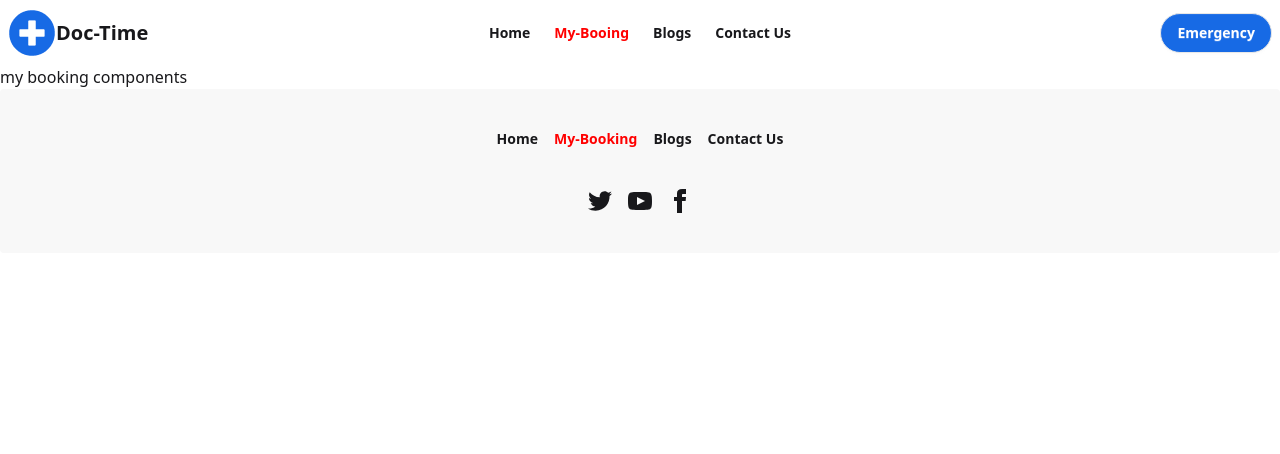
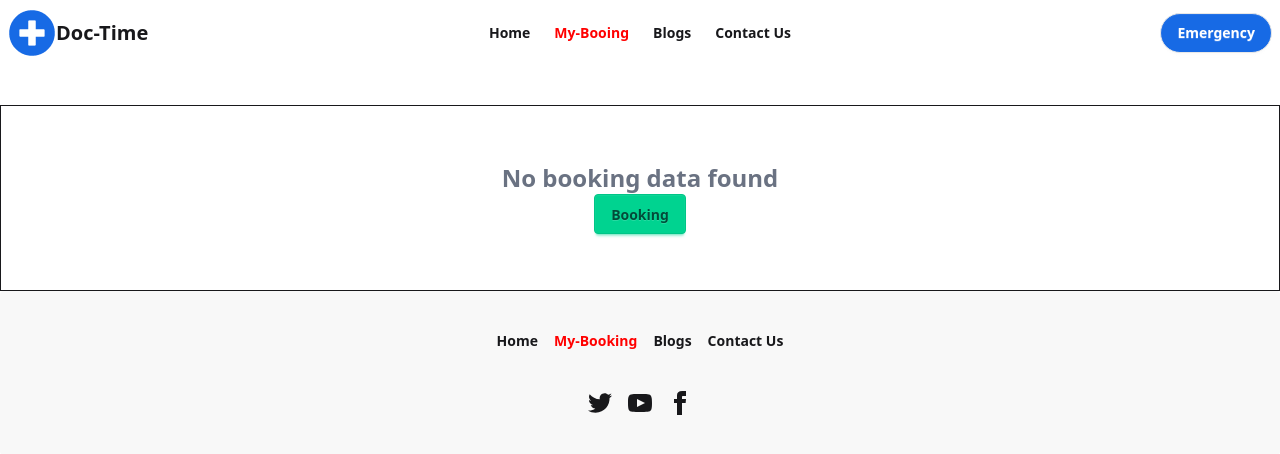
Before and after one commit to yeahieaKhan/doc-time, a React (Vite) app: page /mybooking in a window 1280 px wide. Shown: the top 454 px of the page. Built offline with nearby package versions, Linux system fonts and the light colour scheme.

Commit message:
done alert problem

```diff
--- a/src/components/Doctors/DoctorDetails.jsx
+++ b/src/components/Doctors/DoctorDetails.jsx
@@ -1,4 +1,4 @@
-import { Link, useLoaderData, useParams } from "react-router";
+import { Link, useLoaderData, useNavigate, useParams } from "react-router";
 import Navbar from "../pages/Navbar";
 import { addFavorite } from "../Utilitys";
 import { toast } from "react-toastify";
@@ -6,6 +6,7 @@ import { toast } from "react-toastify";
 const DoctorDetails = () => {
   const data = useLoaderData();
   const { id } = useParams();
+  const navigate = useNavigate();
   const singleDoctor = data.find((doctor) => doctor.id === parseInt(id));
   const {
     name,
@@ -18,9 +19,12 @@ const DoctorDetails = () => {
   } = singleDoctor;
 
   const handleFavorite = (name) => {
-    addFavorite(singleDoctor);
+    const isBooked = addFavorite(singleDoctor);
 
-    toast.success(`doctor appoinment booked${name}`);
+    if (isBooked) {
+      toast.success(`doctor appoinment booked${name}`);
+      navigate("/mybooking");
+    }
   };
 
   return (
--- a/src/components/MyBooking/BookingView.jsx
+++ b/src/components/MyBooking/BookingView.jsx
@@ -1,8 +1,7 @@
 import React from "react";
 
 const BookingView = ({ doctor, handleFavorite }) => {
-  const { id, name, designation, fee } = doctor;
-
+  const { id, name, designation, fee } = doctor || {};
   return (
     <div className="border w-7xl mx-auto mt-10  p-14">
       <div className="md:flex md:justify-between">
--- /dev/null
+++ b/src/components/MyBooking/EmptyState.jsx
@@ -0,0 +1,20 @@
+import React from "react";
+import { Link, NavLink } from "react-router";
+
+const EmptyState = () => {
+  return (
+    <div>
+      {" "}
+      <div className="border w-7xl mx-auto mt-10 p-14 text-center">
+        <h2 className="text-2xl font-bold text-gray-500">
+          No booking data found
+        </h2>
+        <NavLink to={"/"}>
+          <button className="btn btn-success cursor-pointer">Booking</button>
+        </NavLink>
+      </div>
+    </div>
+  );
+};
+
+export default EmptyState;
--- a/src/components/MyBooking/Mybooking.jsx
+++ b/src/components/MyBooking/Mybooking.jsx
@@ -3,6 +3,7 @@ import React, { useEffect, useState } from "react";
 import { getFavorites, removeFavorite } from "../Utilitys";
 import BookingView from "./BookingView";
 import { toast } from "react-toastify";
+import EmptyState from "./EmptyState";
 
 const Mybooking = () => {
   const [doctorData, setDoctorData] = useState([]);
@@ -16,6 +17,9 @@ const Mybooking = () => {
     setDoctorData(getFavorites());
     toast.success(`Booking Cancle ${name}`);
   };
+
+  if (doctorData.length < 1) return <EmptyState></EmptyState>;
+
   return (
     <div>
       <h2>my booking components</h2>
--- a/src/components/Utilitys/index.js
+++ b/src/components/Utilitys/index.js
@@ -10,11 +10,12 @@ const addFavorite = (doctor) => {
   const favorites = getFavorites();
   const isExist = favorites.find((p) => p.id === doctor.id);
   if (isExist) {
-    toast.error("Appinment Already booking");
-    return;
+    toast.error(`Appoinment already booked ${doctor.name}`);
+    return false;
   }
   favorites.push(doctor);
   localStorage.setItem("favorites", JSON.stringify(favorites));
+  return true;
 };
 
 const removeFavorite = (id) => {
```
